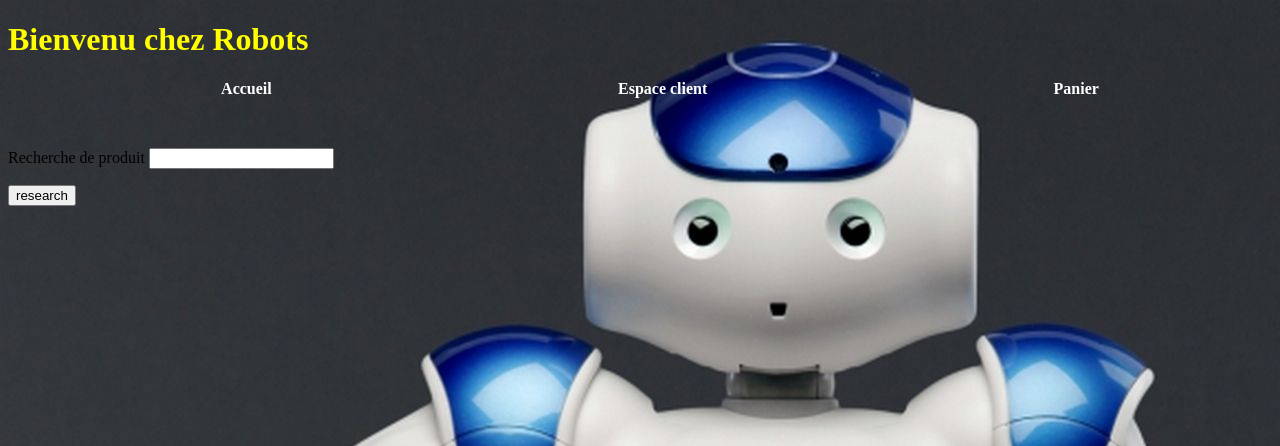
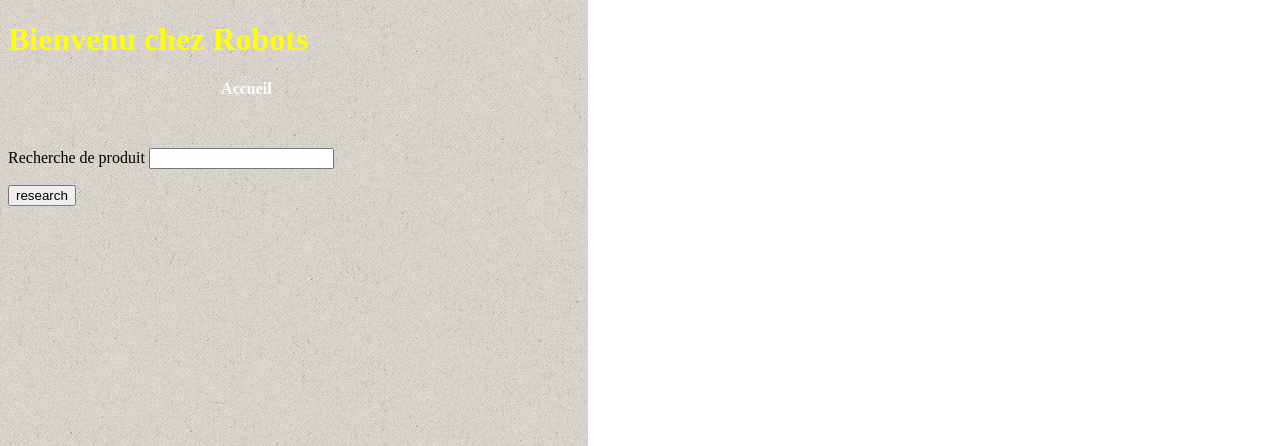
Before and after one commit to CamilleZHENG/E-commerce-Robot, a PHP site: template views/templates/homePageTemplate.phtml in a window 1280 px wide. Shown: the top 446 px of the page. Run offline with PHP 8.4, Linux system fonts and the light colour scheme; the template is opened without the code that fills it, so the values that code supplies are empty; some libraries are stand-ins or nearby versions.

Commit message:
Change background

```diff
--- a/resources/css/style.css
+++ b/resources/css/style.css
@@ -1,5 +1,5 @@
 body{
-	background-image: url('../images/bg.jpg');
+	background-image: url('../images/bg.png');
 	background-repeat:repeat-y;
 	color: black;
 }
```
Also changed, not shown: resources/images/bg.jpg (deleted), resources/images/bg.png (added).
